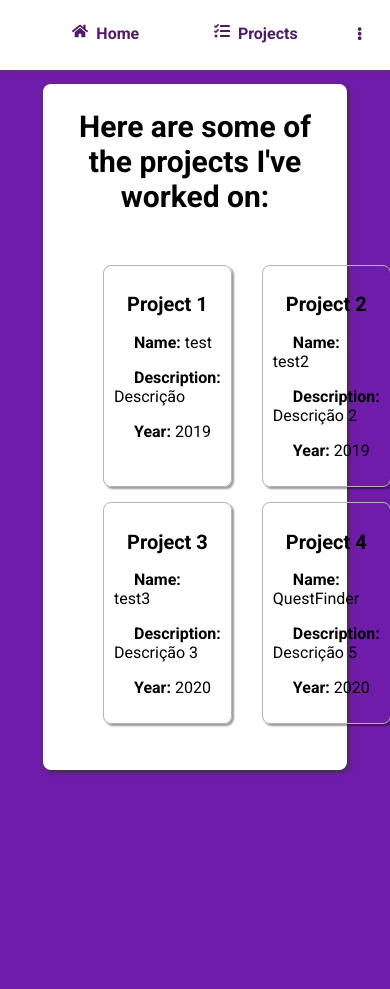
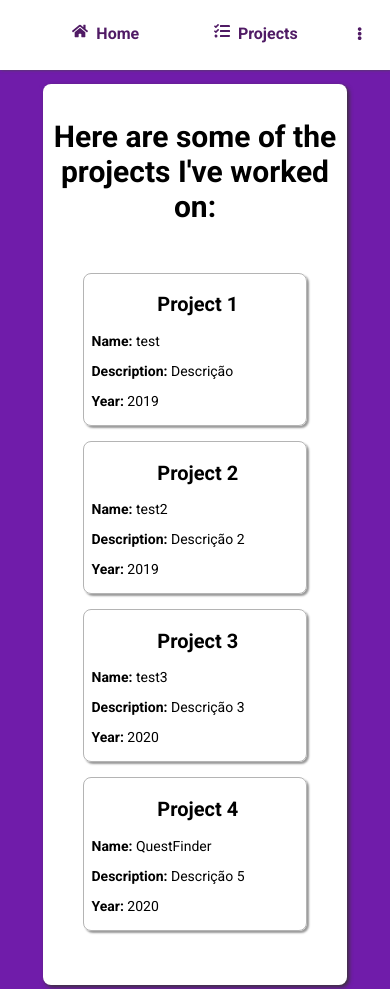
Before and after one commit to ElladanTasartir/portfolio, a React (Create React App) app: page /projects in a window 390 px wide. Before the commit the page ends 844 px from the top, so only its background shows below. Built offline with nearby package versions, Linux system fonts and the light colour scheme.

Commit message:
Added responsiveness and designed it better

```diff
--- a/src/pages/Projects/styles.css
+++ b/src/pages/Projects/styles.css
@@ -23,7 +23,7 @@
 }
 
 .list-projects li {
-    padding: 10px;
+    padding: 10px 10px 10px 30px;
     border-radius: 8px;
     border: 1px solid #b4b4b4;
     box-shadow: 2px 2px 2px rgba(0, 0, 0, 0.4);
@@ -31,7 +31,6 @@
 
 .list-projects li p span {
     font-weight: bold;
-    margin-left: 20px;
 }
 
 .list-projects li #title {
@@ -39,3 +38,27 @@
     font-size: 20px;
     text-align: center;
 }
+
+@media (max-width: 720px){
+    .list-projects {
+        grid-template-columns: repeat(1, 1fr);
+    }
+
+    .list-projects li {
+        padding: 5px 5px 5px 15px;
+    }
+}
+
+@media (max-width: 400px){
+    .container-projects{
+        padding: 10px;
+    }
+
+    .list-projects{
+        font-size: 14px;
+    }
+
+    .list-projects li{
+        padding: 2px 2px 2px 7.5px;
+    }
+}
```
